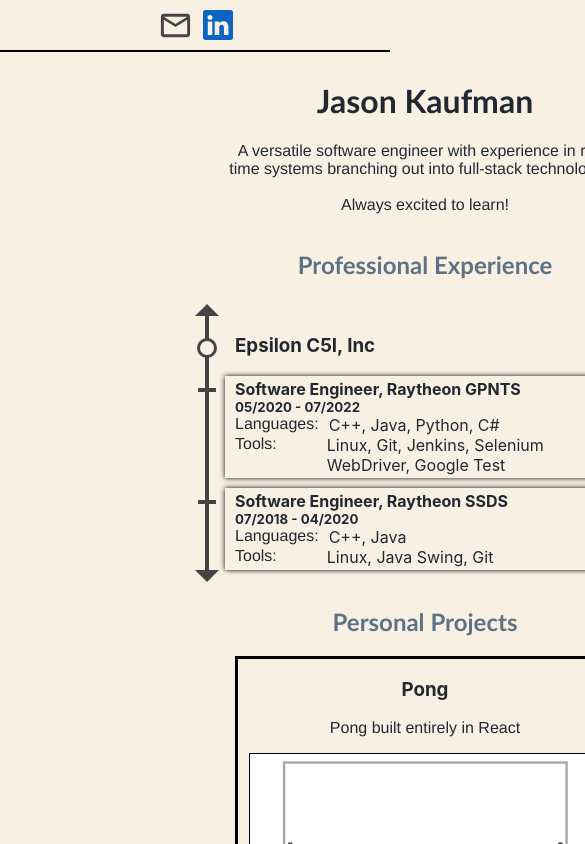
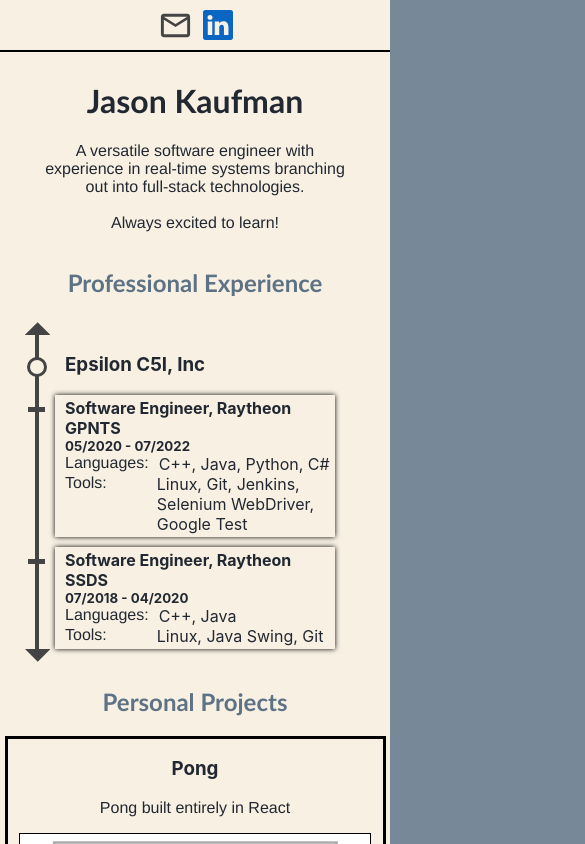
Before and after one commit to jmkaufman/Portfolio, a React (Create React App) app: page / in a window 390 px wide. Shown: the top 844 px of the page, 585 px wide, since content can reach past the window. Built offline with nearby package versions, Linux system fonts and the light colour scheme; the HTML template or start-up script is replaced by a standard one.

Commit message:
Added changes to respond to mobile screens.
Made a media query for 640px.
Created a width range for Home.css and Projects.css.

```diff
--- a/src/stylesheets/About.css
+++ b/src/stylesheets/About.css
@@ -3,3 +3,9 @@
   width: 400px;
   overflow-wrap: break-word;
 }
+
+@media (max-width: 640px) {
+  #home-description {
+    width: 300px;
+  }
+}
--- a/src/stylesheets/Home.css
+++ b/src/stylesheets/Home.css
@@ -7,8 +7,9 @@
   margin: auto;
   padding-top: 60px;
   padding-bottom: 40px;
-  width: 850px;
+  min-width: 360px;
+  max-width: 850px;
   z-index: 50;
 
-  background-color:#f8f0e3;
+  background-color: #f8f0e3;
 }
--- a/src/stylesheets/Projects.css
+++ b/src/stylesheets/Projects.css
@@ -1,12 +1,13 @@
 .projects {
   margin: auto;
   position: relative;
-  width: 800px;
+  min-width: 360px;
+  max-width: 800px;
   display: flex;
   flex-direction: column;
 }
 
-.project-block-layout{
+.project-block-layout {
   display: flex;
   flex-direction: row-reverse;
   flex-wrap: wrap-reverse;
--- a/src/stylesheets/WorkHistory.css
+++ b/src/stylesheets/WorkHistory.css
@@ -1,4 +1,4 @@
-.work-history{
+.work-history {
   margin: auto;
   width: 400px;
   position: relative;
@@ -8,55 +8,61 @@
 
 .work-history .triangle {
   left: -30px;
-  width:6%;
-  padding-bottom:4.26%; /* = width / 1.41 */
-  position:relative;
-  overflow:hidden;
+  width: 6%;
+  padding-bottom: 4.26%; /* = width / 1.41 */
+  position: relative;
+  overflow: hidden;
 }
 
-.work-history .triangle:before{
-  content:'';
-  position:absolute;
-  top:0; left:0;
-  width:100%; height:100%;
+.work-history .triangle:before {
+  content: "";
+  position: absolute;
+  top: 0;
+  left: 0;
+  width: 100%;
+  height: 100%;
   background-color: #444;
 
-  -webkit-transform-origin:0 100%;
-  -ms-transform-origin:0 100%;
-  transform-origin:0 100%;
+  -webkit-transform-origin: 0 100%;
+  -ms-transform-origin: 0 100%;
+  transform-origin: 0 100%;
 
   -webkit-transform: rotate(45deg);
   -ms-transform: rotate(45deg);
   transform: rotate(45deg);
 }
 
-.work-history .triangle:last-child:before{
-  content:'';
-  position:absolute;
-  top:0; left:0;
-  width:100%; height:100%;
+.work-history .triangle:last-child:before {
+  content: "";
+  position: absolute;
+  top: 0;
+  left: 0;
+  width: 100%;
+  height: 100%;
   background-color: #444;
 
-  -webkit-transform-origin:0 0;
-  -ms-transform-origin:0 0;
-  transform-origin:0 0;
+  -webkit-transform-origin: 0 0;
+  -ms-transform-origin: 0 0;
+  transform-origin: 0 0;
 
   -webkit-transform: rotate(-45deg);
   -ms-transform: rotate(-45deg);
   transform: rotate(-45deg);
 }
 
-.history-block{
+.history-block {
   position: relative;
   display: flex;
   flex-direction: column;
+
+  width: 400px;
 
   overflow-wrap: break-word;
   text-align: left;
 }
 
 .history-block::after {
-  content: '';
+  content: "";
   position: absolute;
   left: calc(0% - 20px);
   width: 4px;
@@ -65,7 +71,7 @@
 }
 
 .history-block:last-child::after {
-  content: '';
+  content: "";
   position: absolute;
   left: calc(0% - 20px);
   width: 4px;
@@ -129,10 +135,12 @@
 
 .history-block .circle:before {
   border: 3px solid #444;
-  content: '';
-  position:absolute;
-  top:0; left:0;
-  width: 14px; height: 14px;
+  content: "";
+  position: absolute;
+  top: 0;
+  left: 0;
+  width: 14px;
+  height: 14px;
   background-color: #f8f0e3;
 
   -webkit-border-radius: 50%;
@@ -143,15 +151,47 @@
 .history-block .line {
   top: 12px;
   left: -27px;
-  width:100%;
-  position:relative;
+  width: 100%;
+  position: relative;
 }
 
 .history-block .line:before {
-  content:'';
-  position:absolute;
-  padding-bottom:1%;
-  top:0; left:0;
-  width:4.5%; height:25%;
+  content: "";
+  position: absolute;
+  padding-bottom: 1%;
+  top: 0;
+  left: 0;
+  width: 4.5%;
+  height: 1px;
   background-color: #444;
 }
+
+@media (max-width: 640px) {
+  .work-history {
+    width: 360px;
+  }
+
+  .work-history .triangle {
+    left: 10px;
+    width: 7%;
+    padding-bottom: 4.96%; /* = width / 1.41 */
+  }
+
+  .history-block::after {
+    left: calc(0% + 20px);
+  }
+
+  .history-block:last-child::after {
+    left: calc(0% + 20px);
+  }
+
+  .history-block {
+    width: 280px;
+    padding-left: 40px;
+  }
+
+  .history-block .line:before {
+    width: 6%;
+    height: 2px;
+  }
+}
```
Also changed, not shown: src/stylesheets/index.css (deleted).
